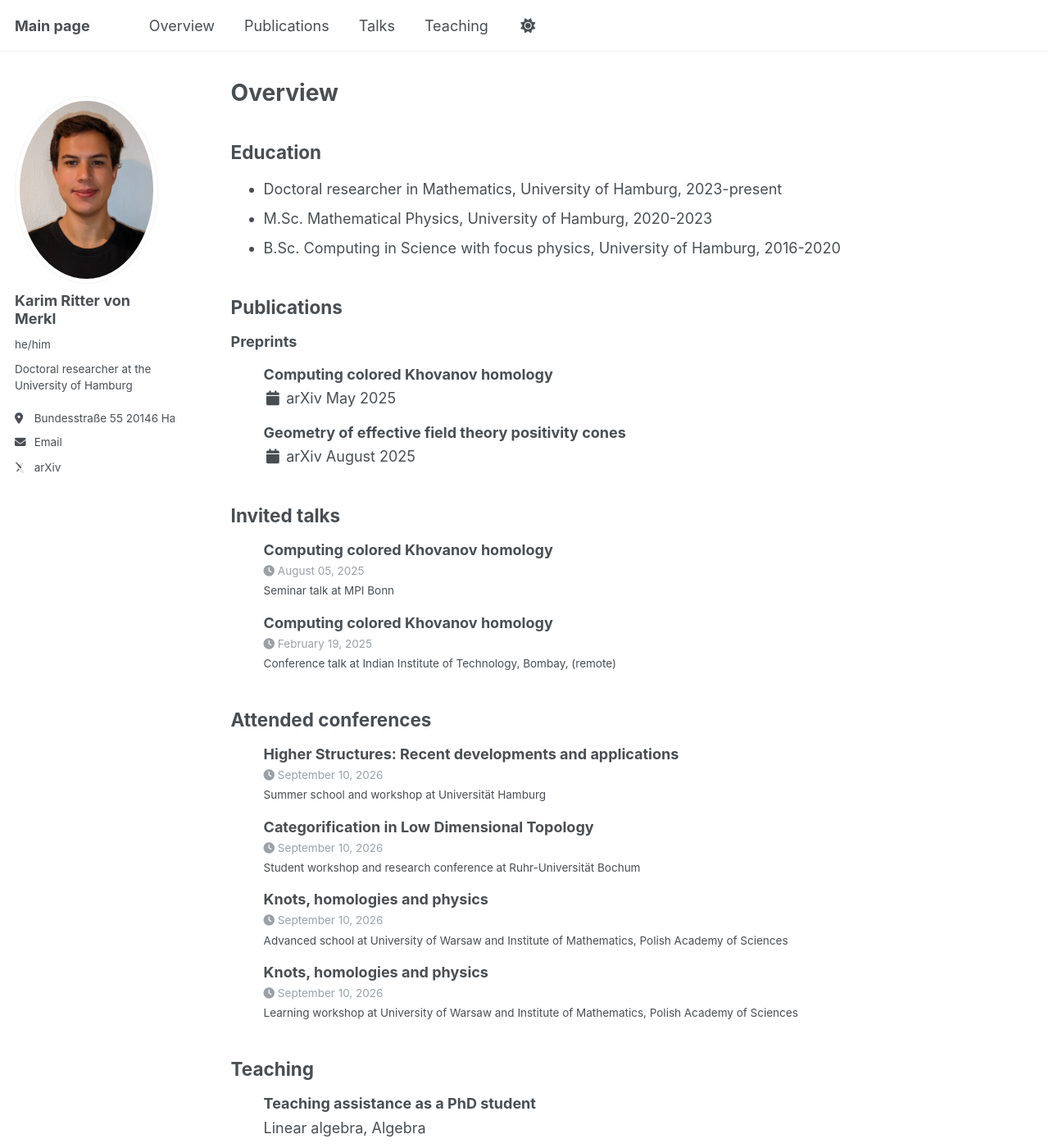
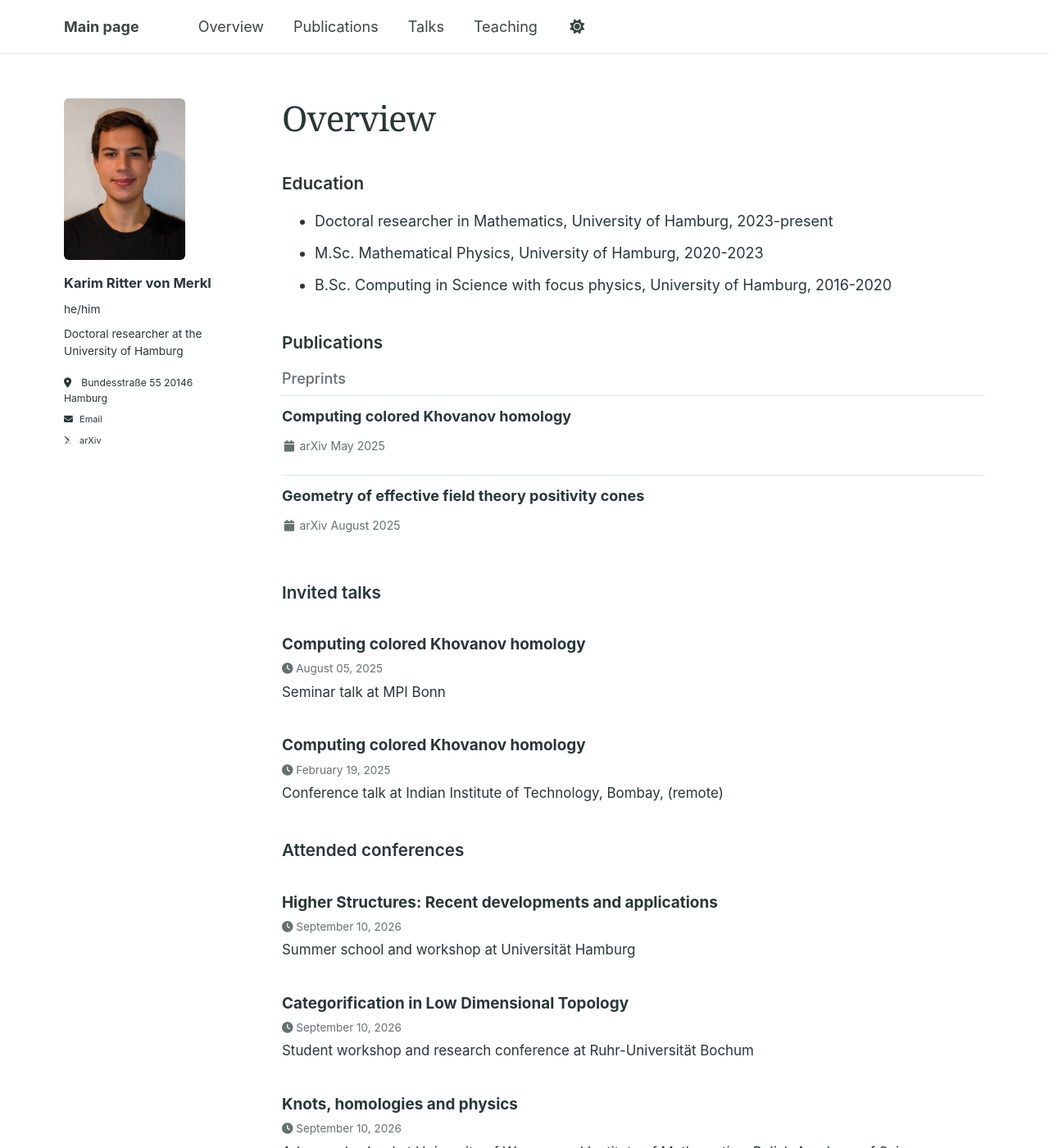
Before and after one commit to karimrvm/karimrvm.github.io, a Jekyll site: the page built from _pages/bio.md, in a window 1280 px wide and 1400 px high. Shown: the whole window at 82% size. Built offline with Jekyll 4.4.1, drawn with Linux system fonts in a browser that asks for light colours; some web fonts are replaced.

Commit message:
Redesign typography and responsive layout

```diff
--- a/_includes/head.html
+++ b/_includes/head.html
@@ -16,6 +16,6 @@
 </script>
 
 <!-- For all browsers -->
-<link rel="stylesheet" href="{{ base_path }}/assets/css/main.css">
+<link rel="stylesheet" href="{{ base_path }}/assets/css/main.css?v={{ site.time | date: '%s' }}">
 
 <meta http-equiv="cleartype" content="on">
--- a/_layouts/archive.html
+++ b/_layouts/archive.html
@@ -12,18 +12,7 @@ layout: default
   {% endunless %}
 {% endif %}
 
-<style>
-  ul.cvlist {
-  list-style-type: none;
-}
-li.cvlist_item {
-  list-style-type: none;
-}
 
-.archive__item-title {
-    margin-top: 1em;
-  }
-</style>
 
 <div id="main" role="main">
   {% include sidebar.html %}
--- /dev/null
+++ b/_sass/layout/_academic.scss
@@ -0,0 +1,250 @@
+/* Quiet academic layout; system fonts and the existing content collections. */
+:root {
+  --global-text-color: #293735;
+  --global-text-color-light: #65716f;
+  --global-link-color: #236c67;
+  --global-link-color-hover: #184f4b;
+  --global-link-color-visited: #236c67;
+  --global-border-color: #e1e6e3;
+  --global-masthead-link-color: #394743;
+  --global-footer-bg-color: #f7f8f6;
+  --outreach-bg: #f3f7f4;
+  --global-soft-bg-color: #f7f9f7;
+}
+html[data-theme="dark"] {
+  --global-bg-color: #202725;
+  --global-text-color: #e7ede8;
+  --global-text-color-light: #afbdb4;
+  --global-link-color: #8ccbc0;
+  --global-link-color-hover: #b9e1d8;
+  --global-link-color-visited: #8ccbc0;
+  --global-border-color: #3e4c45;
+  --global-masthead-link-color: #e7ede8;
+  --global-footer-bg-color: #1a211e;
+  --outreach-bg: #29352e;
+  --global-soft-bg-color: #252e2a;
+}
+body { line-height: 1.65; }
+#main, .masthead__inner-wrap { max-width: 1160px; }
+#main { margin-top: 3em; }
+.page__title {
+  font-family: Georgia, "Times New Roman", serif;
+  font-size: 2.35em;
+  font-weight: 400;
+  line-height: 1.15;
+  letter-spacing: -0.025em;
+  margin-bottom: 0.9em;
+}
+.archive > h2, .conference-section > h2, .page__content > h1,
+.page__content > h2, .outreach-highlight h2 {
+  font-size: 1.15em;
+  font-weight: 600;
+  letter-spacing: 0;
+  margin: 2.1em 0 0.9em;
+  padding: 0;
+  border: 0;
+}
+.page__content > h1 { font-size: 1.15em; }
+.archive .list__item { padding-right: 0; }
+ul.cvlist { list-style: none; padding: 0; margin: 0; }
+li.cvlist_item { list-style: none; }
+.archive__item-title { line-height: 1.4; font-size: 1.05em; }
+.archive__item-excerpt { font-size: 0.94em; line-height: 1.65; }
+.entry-row {
+  display: grid;
+  grid-template-columns: 150px minmax(0, 1fr);
+  column-gap: 28px;
+  padding: 1.45em 0;
+  margin: 0;
+  border-top: 1px solid var(--global-border-color);
+}
+.entry-main { min-width: 0; }
+.entry-row .archive__item-title { margin: 0 0 0.45em; font-size: 1.02em; }
+.entry-row .entry-date {
+  font-size: 0.77em;
+  color: var(--global-text-color-light);
+  font-variant-numeric: tabular-nums;
+  line-height: 1.65;
+  margin: 0.15em 0 0;
+}
+.date-end { display: block; }
+.entry-meta { font-size: 0.82em; line-height: 1.55; color: var(--global-text-color-light); margin: 0; }
+.entry-main .archive__item-excerpt:not(:empty) { margin-top: 0.85em; }
+.entry-main .archive__item-excerpt > :last-child { margin-bottom: 0; }
+.teaching-description ul {
+  list-style: none;
+  margin: 0.8em 0 0;
+  padding: 0;
+}
+.teaching-description li {
+  border-left: 2px solid var(--global-border-color);
+  padding-left: 0.85em;
+  margin: 0.45em 0;
+}
+.teaching-description li p { margin: 0; }
+.conference-section { margin-top: 2.6em; }
+[id] { scroll-margin-top: 100px; }
+.section-link { font-size: 0.86em; margin: 0.5em 0 1.5em; }
+.section-link a { text-underline-offset: 0.2em; }
+.outreach-highlight {
+  padding: 0;
+  margin: 2.2em 0;
+  background: transparent;
+  border: 0;
+}
+.outreach-highlight h2 { margin: 0 0 0.6em; font-size: 1.05em; }
+.outreach-highlight p { font-size: 0.94em; margin: 0; }
+.outreach-highlight a { text-underline-offset: 0.2em; }
+.job-market {
+  display: inline-block;
+  margin: 0 0 1.8em;
+  padding: 0.55em 0.9em;
+  color: var(--global-link-color);
+  background: var(--outreach-bg);
+  border-left: 3px solid var(--global-link-color);
+  font-size: 0.9em;
+  font-weight: 600;
+}
+.database-link { margin-top: 1.2em !important; }
+.database-link a {
+  font-weight: 600;
+  text-underline-offset: 0.2em;
+}
+.publicationsbox > h3 { font-size: 0.85em; color: var(--global-text-color-light); font-weight: 500; }
+.publicationsbox li { padding: 0.7em 0; border-top: 1px solid var(--global-border-color); }
+.publicationsbox .archive__item-title { margin: 0 0 0.4em; font-size: 1em; }
+.publicationsbox .page__date { margin: 0; font-size: 0.78em; color: var(--global-text-color-light); }
+.content-links { font-size: 0.8em; margin: 0.8em 0 0; }
+.publication-entry { align-items: start; }
+.publication-entry .publication-date { padding-top: 0.15em; }
+.publication-entry .publication-date .page__date {
+  margin: 0 0 0.35em;
+  color: var(--global-text-color-light);
+  font-size: 0.78em;
+  line-height: 1.55;
+}
+.publication-entry .archive__item-title { font-size: 1.08em; }
+.publication-entry .publication-note { color: var(--global-text-color-light); }
+.publication-entry .content-links a {
+  text-underline-offset: 0.22em;
+  text-decoration-thickness: 1px;
+}
+.publication-summary {
+  margin-top: 1em;
+  padding-top: 0.75em;
+  border-top: 1px solid var(--global-border-color);
+}
+.publication-summary .publication-abstract {
+  margin: 0;
+  color: var(--global-text-color);
+}
+.publication-summary .publication-abstract > :last-child { margin-bottom: 0; }
+.publication-figure {
+  max-width: 140px;
+  margin-top: 0.9em;
+  padding: 0.45em;
+  border: 1px solid var(--global-border-color);
+  background: var(--global-soft-bg-color);
+}
+.publication-figure .preview-image {
+  display: block;
+  width: 100%;
+  max-width: none;
+  float: none;
+  margin: 0;
+}
+.publication-abstract mjx-container[jax="CHTML"] {
+  display: inline-block !important;
+  width: auto;
+  max-width: 100%;
+  overflow-x: auto;
+  overflow-y: hidden;
+  vertical-align: middle;
+  padding-bottom: 0.2em;
+}
+.author__avatar img { border-radius: 6px; padding: 0; border: 0; max-width: 148px; }
+.sidebar .author__name { font-size: 0.92em; line-height: 1.4; margin-top: 1em; }
+.sidebar .author__bio, .sidebar .author__pronouns { font-size: 0.76em; }
+.sidebar .author__urls { font-size: 0.9em; }
+.sidebar .author__urls li { white-space: normal; }
+.sidebar .author__urls a { font-size: 0.9em; }
+.greedy-nav a[aria-current="page"] { color: var(--global-link-color); }
+.greedy-nav a[aria-current="page"]::before { transform: scaleX(1); background: var(--global-link-color); }
+a:focus-visible, button:focus-visible { outline: 2px solid var(--global-link-color); outline-offset: 4px; }
+@media (min-width: 1024px) {
+  #main { display: grid; grid-template-columns: 210px minmax(0, 1fr); gap: 56px; align-items: start; }
+  #main::before, #main::after { display: none; }
+  #main > .sidebar { position: sticky; top: 100px; height: auto; width: 100%; max-width: none; padding: 0; margin: 0; overflow: visible; }
+  #main > .page, #main > .archive { float: none; width: 100%; padding: 0; margin: 0 0 3em; min-width: 0; }
+}
+@media (max-width: 1023px) {
+  #main { margin-top: 2em; }
+  #main > .page, #main > .archive { width: 100%; padding: 0; }
+  .sidebar { border-bottom: 1px solid var(--global-border-color); padding-bottom: 1.3em; margin-bottom: 1.7em; }
+  .sidebar > div[itemscope] {
+    display: grid;
+    grid-template-columns: 70px minmax(0, 1fr);
+    column-gap: 15px;
+    align-items: start;
+  }
+  .author__avatar {
+    display: block;
+    grid-row: 1 / 3;
+    width: 70px;
+  }
+  .author__avatar img { max-width: 70px; }
+  .author__content {
+    display: block;
+    padding: 0;
+  }
+  .sidebar .author__name { margin-top: 0; }
+  .author__urls-wrapper {
+    display: block;
+    grid-column: 2;
+    margin-top: 0.35em;
+  }
+  .sidebar .author__urls {
+    display: flex !important;
+    position: static;
+    gap: 0.6em 1em;
+    flex-wrap: wrap;
+    margin: 0;
+    padding: 0;
+    border: 0;
+    background: transparent;
+    box-shadow: none;
+  }
+  .sidebar .author__urls::before,
+  .sidebar .author__urls::after { display: none; }
+  .sidebar .author__urls li { margin: 0; }
+  .sidebar .author__urls a {
+    margin: 0;
+    padding: 0;
+    font-size: 0.76em;
+  }
+}
+@media (max-width: 600px) {
+  .page__title { font-size: 2em; }
+  .sidebar > div[itemscope] { grid-template-columns: 58px minmax(0, 1fr); gap: 12px; }
+  .author__avatar { width: 58px; }
+  .author__avatar img { max-width: 58px; }
+  .entry-row { grid-template-columns: minmax(0, 1fr); gap: 0.4em; padding: 1.15em 0; }
+  .date-end { display: inline; }
+  .entry-row .entry-date { font-size: 0.8em; }
+  .publication-figure { max-width: 180px; margin-bottom: 0.6em; }
+}
+/* Keep content immediately visible during navigation. */
+#main, .masthead { animation: none; }
+
+.author-location span { min-width: 0; overflow-wrap: anywhere; }
+@media (min-width: 1024px) {
+  /* Legacy navigation JS adds inline header padding; sticky positioning now handles it. */
+  #main > .sidebar { padding-top: 0 !important; }
+  .sidebar .author__urls li.author-location {
+    display: flex;
+    align-items: baseline;
+    gap: 0.55em;
+    font-size: 0.8em;
+  }
+  .author-location > i { flex-shrink: 0; }
+}
--- a/assets/css/main.scss
+++ b/assets/css/main.scss
@@ -41,3 +41,28 @@
     "vendor/font-awesome/brands",
     "vendor/magnific-popup/magnific-popup"
 ;
+
+/* Shared collection entries, including compact overview lists. */
+.preview-image {
+  width: 300px;
+  max-width: 100%;
+  float: left;
+  margin-right: 10px;
+}
+.publication-abstract::after {
+  content: "";
+  display: table;
+  clear: both;
+}
+.headerlink {
+  color: inherit !important;
+  text-decoration: inherit !important;
+}
+.archive__item:hover .archive__item-title { text-decoration: none; }
+.content-links {
+  display: flex;
+  flex-wrap: wrap;
+  gap: 0.4em 1em;
+}
+
+@import "layout/academic";
```
